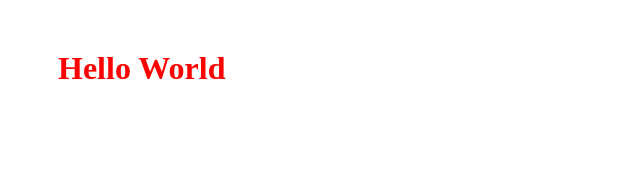
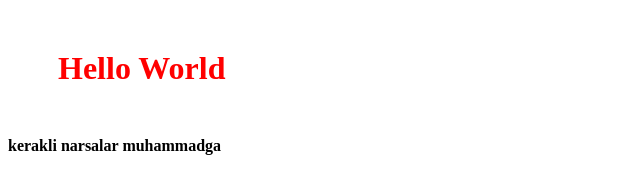
Before and after one commit to atabaevaa/1darsN59, a plain HTML site: page index.html in a window 1280 px wide. Shown: the whole page, without its empty margins (0-640 px from the left). Drawn offline with Linux system fonts and the light colour scheme.

Commit message:
git init

```diff
--- a/index.html
+++ b/index.html
@@ -9,5 +9,6 @@
 </head>
 <body>
     <h1>Hello World</h1>
+    <h4>kerakli narsalar muhammadga</h4>
 </body>
 </html>
```
